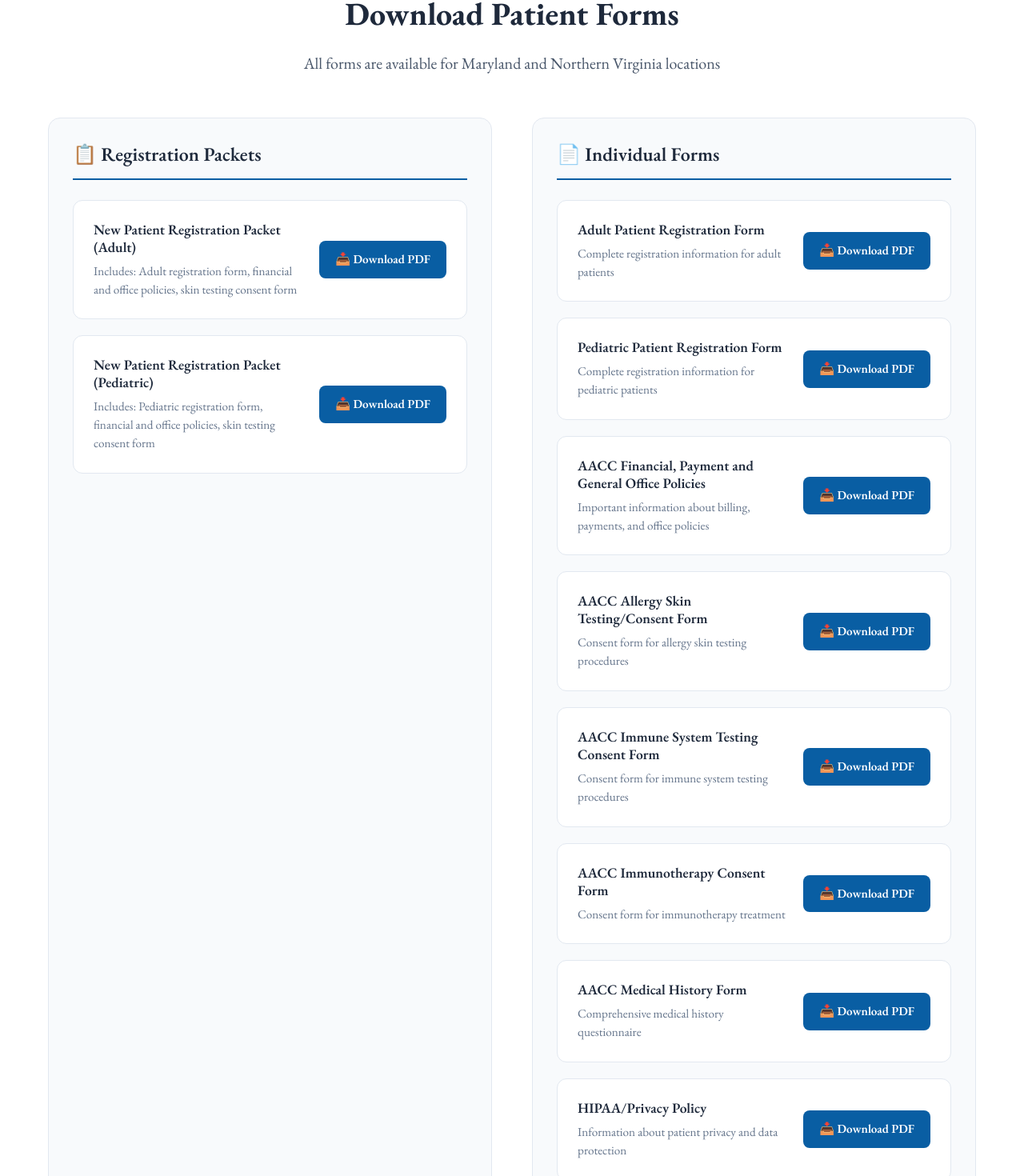
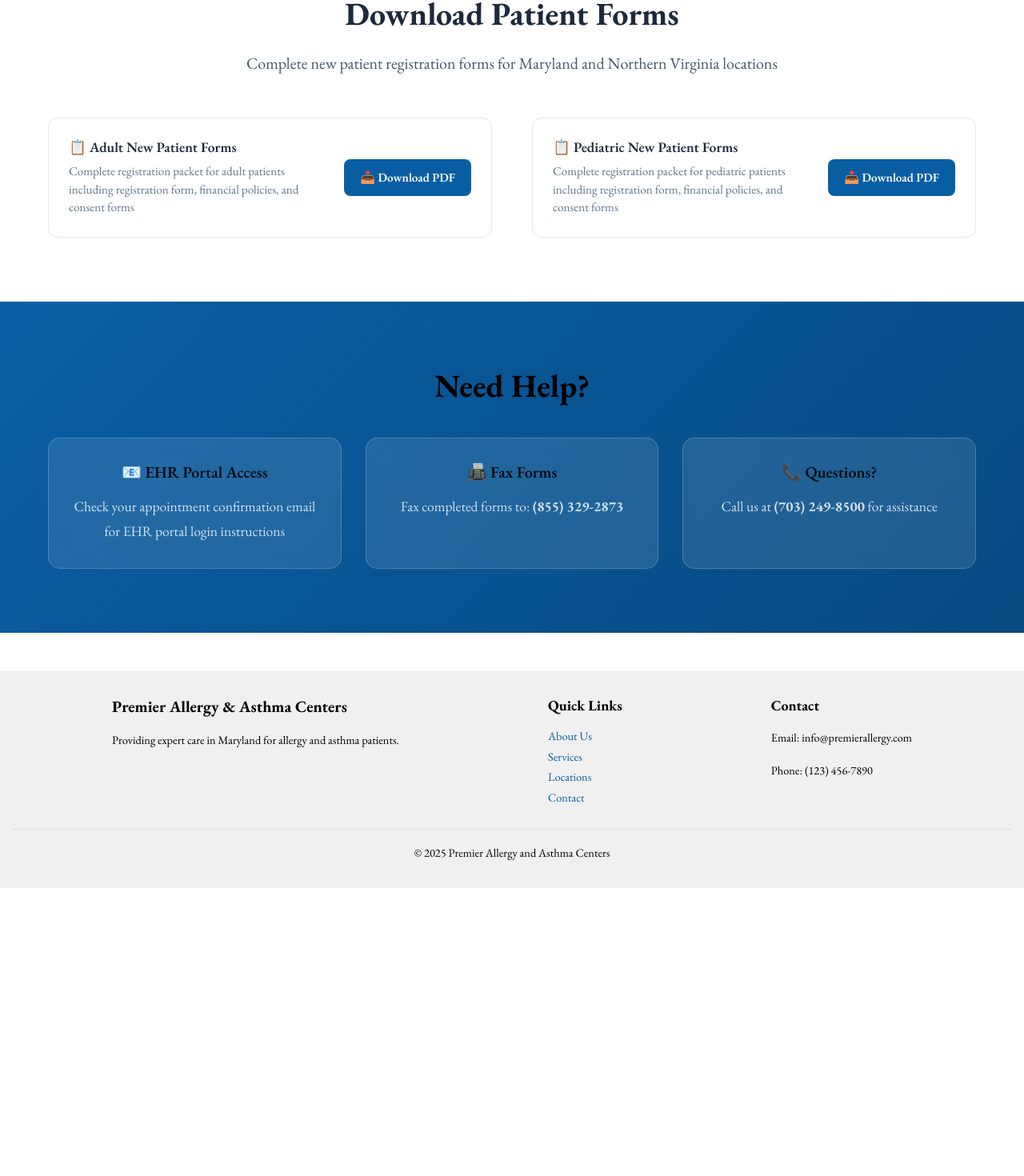
Before and after one commit to noasriGit/premier-allergy, a Next.js app: page /forms in a window 1280 px wide. Shown: the part 1450-2920 px from the top of the page at 80% size. After the commit the page ends 2560 px from the top, so only its background shows below. Built offline with nearby package versions, Linux system fonts and the light colour scheme.

Commit message:
conversion tracking

```diff
--- a/app/forms/page.js
+++ b/app/forms/page.js
@@ -2,11 +2,11 @@ import styles from './page.module.css'
 
 export const metadata = {
   title: 'Patient Forms | Premier Allergy & Asthma',
-  description: 'Download patient forms for Premier Allergy and Asthma Centers. Complete forms online through our EHR patient portal or download printable forms for Maryland and Northern Virginia locations.',
-  keywords: 'patient forms, allergy forms, asthma forms, registration forms, consent forms, EHR portal, Premier Allergy',
+  description: 'Download new patient registration forms for Premier Allergy and Asthma Centers. Complete forms online through our EHR patient portal or download printable forms for Maryland and Northern Virginia locations.',
+  keywords: 'patient forms, new patient forms, adult forms, pediatric forms, registration forms, EHR portal, Premier Allergy',
   openGraph: {
     title: 'Patient Forms | Premier Allergy & Asthma',
-    description: 'Download patient forms for Premier Allergy and Asthma Centers.',
+    description: 'Download new patient registration forms for Premier Allergy and Asthma Centers.',
     type: 'website',
   },
 }
@@ -77,120 +77,38 @@ export default function FormsPage() {
         <div className={styles.content}>
           <h2>Download Patient Forms</h2>
           <p className={styles.formsIntro}>
-            All forms are available for Maryland and Northern Virginia locations
+            Complete new patient registration forms for Maryland and Northern Virginia locations
           </p>
 
           <div className={styles.formsGrid}>
-            {/* Registration Packets */}
-            <div className={styles.formCategory}>
-              <h3>📋 Registration Packets</h3>
-              <div className={styles.formList}>
             <div className={styles.formItem}>
               <div className={styles.formInfo}>
-                    <h4>New Patient Registration Packet (Adult)</h4>
-                    <p>Includes: Adult registration form, financial and office policies, skin testing consent form</p>
+                <h4>📋 Adult New Patient Forms</h4>
+                <p>Complete registration packet for adult patients including registration form, financial policies, and consent forms</p>
               </div>
-                  <a href="/forms/adult-registration-packet.pdf" className={styles.downloadButton}>
+              <a
+                href="/forms/ADULT NEW PATIENT FORMS.pdf"
+                className={styles.downloadButton}
+                target="_blank"
+                rel="noopener noreferrer"
+              >
                 📥 Download PDF
               </a>
             </div>
 
             <div className={styles.formItem}>
               <div className={styles.formInfo}>
-                    <h4>New Patient Registration Packet (Pediatric)</h4>
-                    <p>Includes: Pediatric registration form, financial and office policies, skin testing consent form</p>
+                <h4>📋 Pediatric New Patient Forms</h4>
+                <p>Complete registration packet for pediatric patients including registration form, financial policies, and consent forms</p>
               </div>
-                  <a href="/forms/pediatric-registration-packet.pdf" className={styles.downloadButton}>
+              <a
+                href="/forms/PEDIATRIC NEW PATIENT FORMS.pdf"
+                className={styles.downloadButton}
+                target="_blank"
+                rel="noopener noreferrer"
+              >
                 📥 Download PDF
               </a>
-                </div>
-              </div>
-            </div>
-
-            {/* Individual Forms */}
-            <div className={styles.formCategory}>
-              <h3>📄 Individual Forms</h3>
-              <div className={styles.formList}>
-                <div className={styles.formItem}>
-                  <div className={styles.formInfo}>
-                    <h4>Adult Patient Registration Form</h4>
-                    <p>Complete registration information for adult patients</p>
-                  </div>
-                  <a href="/forms/adult-registration-form.pdf" className={styles.downloadButton}>
-                    📥 Download PDF
-                  </a>
-                </div>
-
-                <div className={styles.formItem}>
-                  <div className={styles.formInfo}>
-                    <h4>Pediatric Patient Registration Form</h4>
-                    <p>Complete registration information for pediatric patients</p>
-                  </div>
-                  <a href="/forms/pediatric-registration-form.pdf" className={styles.downloadButton}>
-                    📥 Download PDF
-                  </a>
-                </div>
-
-                <div className={styles.formItem}>
-                  <div className={styles.formInfo}>
-                    <h4>AACC Financial, Payment and General Office Policies</h4>
-                    <p>Important information about billing, payments, and office policies</p>
-                  </div>
-                  <a href="/forms/financial-policies.pdf" className={styles.downloadButton}>
-                    📥 Download PDF
-                  </a>
-                </div>
-
-                <div className={styles.formItem}>
-                  <div className={styles.formInfo}>
-                    <h4>AACC Allergy Skin Testing/Consent Form</h4>
-                    <p>Consent form for allergy skin testing procedures</p>
-                  </div>
-                  <a href="/forms/skin-testing-consent.pdf" className={styles.downloadButton}>
-                    📥 Download PDF
-                  </a>
-                </div>
-
-                <div className={styles.formItem}>
-                  <div className={styles.formInfo}>
-                    <h4>AACC Immune System Testing Consent Form</h4>
-                    <p>Consent form for immune system testing procedures</p>
-                  </div>
-                  <a href="/forms/immune-testing-consent.pdf" className={styles.downloadButton}>
-                    📥 Download PDF
-                  </a>
-                </div>
-
-                <div className={styles.formItem}>
-                  <div className={styles.formInfo}>
-                    <h4>AACC Immunotherapy Consent Form</h4>
-                    <p>Consent form for immunotherapy treatment</p>
-                  </div>
-                  <a href="/forms/immunotherapy-consent.pdf" className={styles.downloadButton}>
-                    📥 Download PDF
-                  </a>
-                </div>
-
-                <div className={styles.formItem}>
-                  <div className={styles.formInfo}>
-                    <h4>AACC Medical History Form</h4>
-                    <p>Comprehensive medical history questionnaire</p>
-                  </div>
-                  <a href="/forms/medical-history.pdf" className={styles.downloadButton}>
-                    📥 Download PDF
-                  </a>
-                </div>
-
-                <div className={styles.formItem}>
-                  <div className={styles.formInfo}>
-                    <h4>HIPAA/Privacy Policy</h4>
-                    <p>Information about patient privacy and data protection</p>
-                  </div>
-                  <a href="/forms/hipaa-privacy-policy.pdf" className={styles.downloadButton}>
-                    📥 Download PDF
-                  </a>
-                </div>
-              </div>
             </div>
           </div>
         </div>
--- a/app/layout.js
+++ b/app/layout.js
@@ -218,6 +218,22 @@ export default function RootLayout({ children }) {
               function gtag(){dataLayer.push(arguments);}
               gtag('js', new Date());
               gtag('config', 'AW-435370936');
+
+              // Event snippet for book appointment click conversion page
+              function gtag_report_conversion(url) {
+                var callback = function () {
+                  if (typeof(url) != 'undefined') {
+                    window.location = url;
+                  }
+                };
+                gtag('event', 'conversion', {
+                    'send_to': 'AW-435370936/DcrbCJeBrJQbELj3zM8B',
+                    'value': 1.0,
+                    'currency': 'USD',
+                    'event_callback': callback
+                });
+                return false;
+              }
             `
           }}
         />
--- a/app/meet-our-doctor/page.js
+++ b/app/meet-our-doctor/page.js
@@ -203,7 +203,11 @@ export default function MeetOurDoctorPage() {
             symptoms and develop a personalized treatment plan.
           </p>
           <div className={styles.ctaButtons}>
-            <a href="/contact" className={styles.ctaButton}>
+            <a
+              href="/contact"
+              className={styles.ctaButton}
+              onClick={() => gtag_report_conversion('/contact')}
+            >
               Schedule Appointment
             </a>
             <Link href="/services" className={styles.ctaButtonSecondary}>
--- a/app/services/[slug]/ServicePageClient.js
+++ b/app/services/[slug]/ServicePageClient.js
@@ -181,7 +181,11 @@ export default function ServicePageClient({ service, availableSections }) {
               Don&apos;t let {service.title.toLowerCase()} control your life. Our expert team is here to help you find the right treatment plan.
             </p>
             <div className={styles.ctaButtons}>
-              <Link href="/contact" className={styles.ctaButtonPrimary}>
+              <Link
+                href="/contact"
+                className={styles.ctaButtonPrimary}
+                onClick={() => gtag_report_conversion('/contact')}
+              >
                 Schedule Consultation
               </Link>
               <Link href="/services" className={styles.ctaButtonSecondary}>
--- a/app/services/page.js
+++ b/app/services/page.js
@@ -137,7 +137,11 @@ export default function ServicesPage() {
             toward better allergy and asthma management.
           </p>
           <div className={styles.ctaButtons}>
-            <Link href="/contact" className={styles.ctaButton}>
+            <Link
+              href="/contact"
+              className={styles.ctaButton}
+              onClick={() => gtag_report_conversion('/contact')}
+            >
               Schedule Consultation
             </Link>
             <Link href="/locations" className={styles.ctaButtonSecondary}>
--- a/components/EthosSection/EthosSection.js
+++ b/components/EthosSection/EthosSection.js
@@ -338,6 +338,7 @@ export default function EthosSection() {
                       aria-label={`Schedule appointment at ${location.name}`}
                       target="_blank"
                       rel="noopener noreferrer"
+                      onClick={() => gtag_report_conversion('https://allergyandasthmaclinicalcenters.imscare.com/abs/login')}
                     >
                       <span aria-hidden="true">📅</span>
                       Schedule Visit
```
Also changed, not shown: app/services/[slug]/ServiceNavbar.js (+10 -2 lines), components/Header.js (+52 -4 lines), components/HeroSection/HeroSection.js (+13 -2 lines), components/PatientResourcesSection/PatientResourcesSection.js (+7 -1 lines), 2 other files (tests, documents, lock files or other folders). Lines whose indentation alone changed are shown as unchanged.
